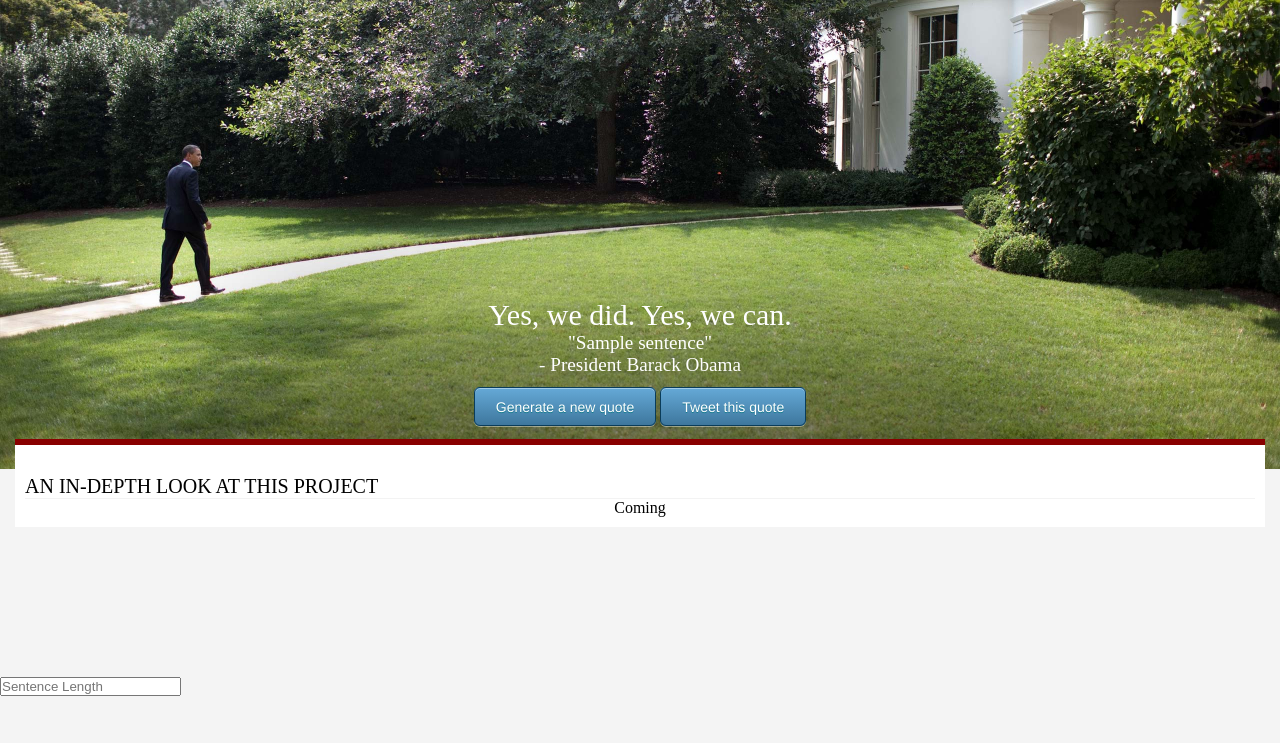
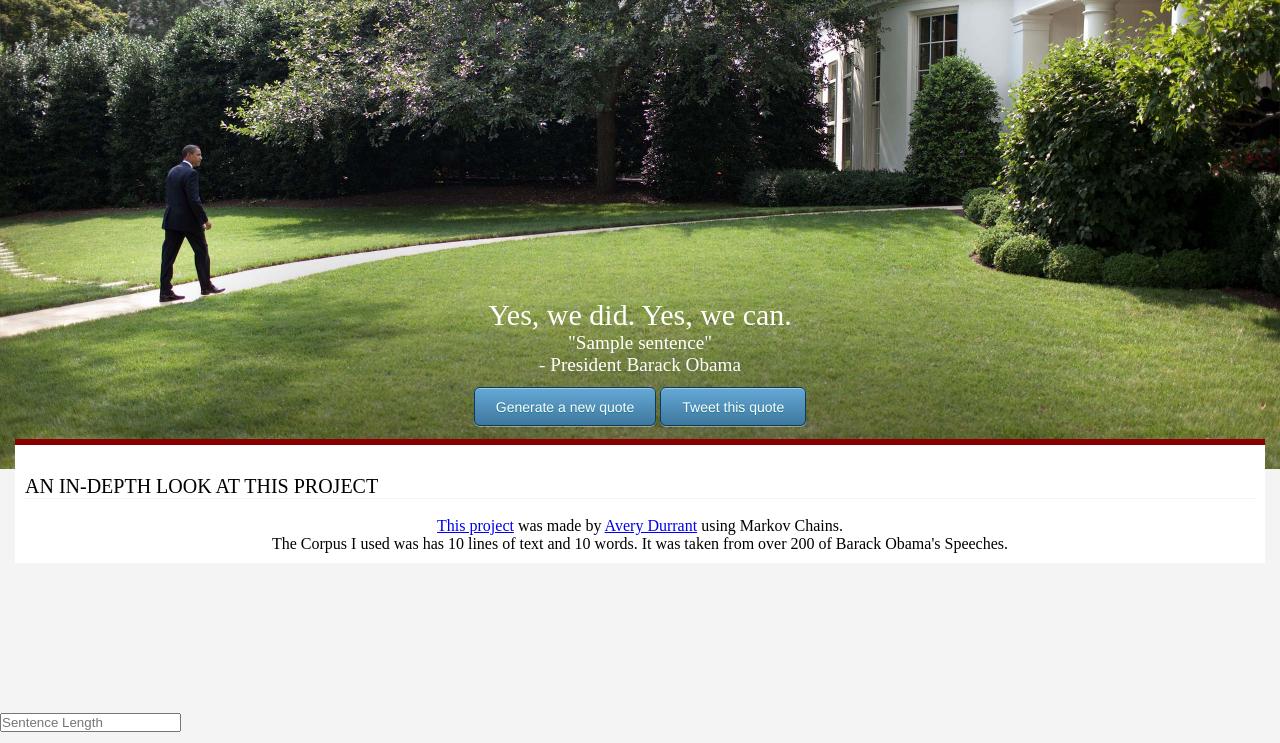
Before and after one commit to Avery246813579/Obama-Speech-Quote-Generator, a Flask app: template templates/index.html in a window 1280 px wide. Shown: the part 57-800 px from the top of the page. Run offline with Flask 2, Linux system fonts and the light colour scheme; the template is opened without the code that fills it: most values are stand-ins (such as "Sample title", 1, 10 or a date in 2020); parts of the project's set-up code (start-up, migrations or seed data) failed here and were passed over.

Commit message:
Added info about project

```diff
--- a/app.py
+++ b/app.py
@@ -66,7 +66,8 @@
             sentence = model.generate_sentence(random.randint(10, 25))
 
     tweets.append(sentence)
-    return render_template('index.html', sentence=sentence, id=len(tweets) - 1, time=time.time())
+    return render_template('index.html', sentence=sentence, id=len(tweets) - 1, time=time.time(),
+                           words=model.map_gram.word_count, lines=model.map_gram.line_count)
 
 if __name__ == '__main__':
     port = int(os.environ.get('PORT', 5000))
--- a/templates/index.html
+++ b/templates/index.html
@@ -39,8 +39,9 @@
         <div class="header">
             AN IN-DEPTH LOOK AT THIS PROJECT
         </div>
-
-        <center>Coming</center>
+        <br>
+        <center><a href="https://github.com/Avery246813579/Obama-Speech-Quote-Generator">This project</a> was made by <a href="https://www.linkedin.com/in/avery-durrant-676402148/">Avery Durrant</a> using Markov Chains.</center>
+        <center>The Corpus I used was has {{lines}} lines of text and {{words}} words. It was taken from over 200 of Barack Obama's Speeches.</center>
     </div>
 
     <div style="float: left">
```
Also changed, not shown: MapGram.py (+6 -2 lines).
